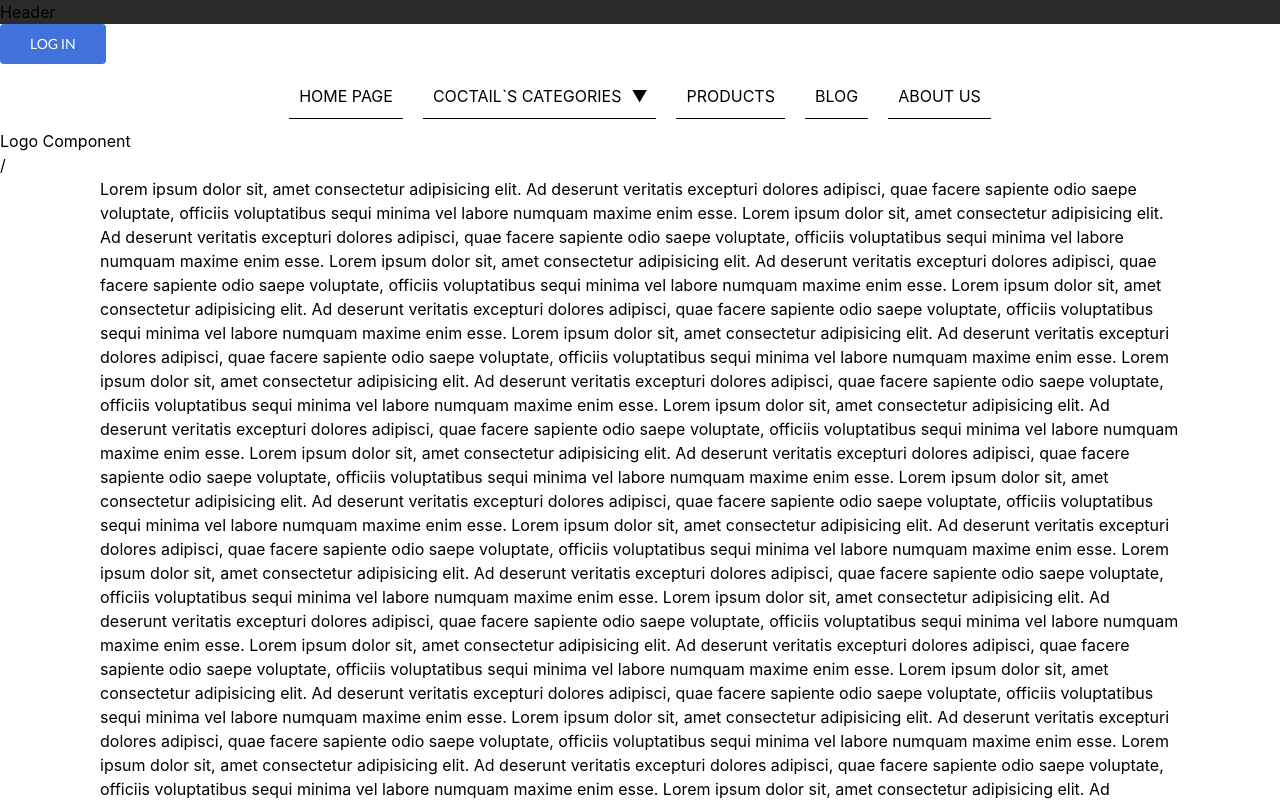
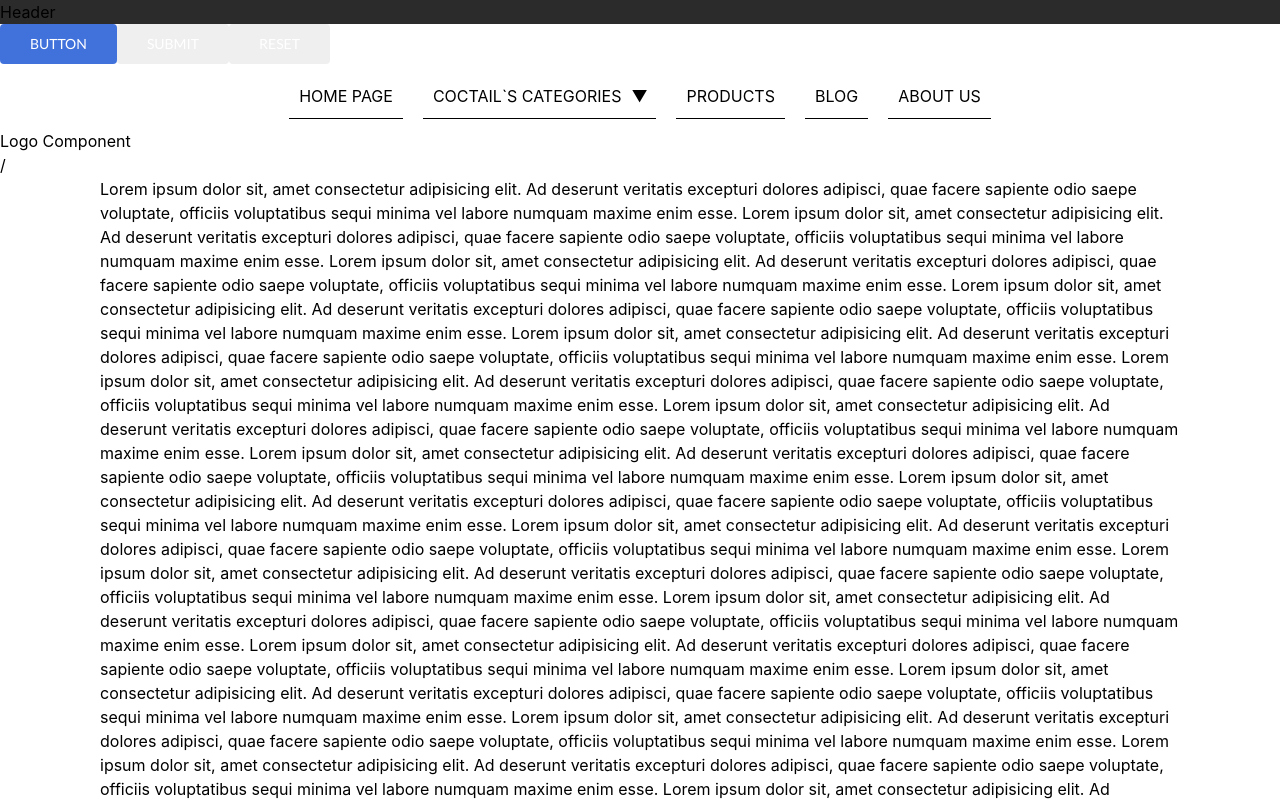
Before and after one commit to RomanMelnyk909/group-project, a React (Create React App) app: page / in a window 1280 px wide. Shown: the top 801 px of the page. Built offline with nearby package versions, Linux system fonts and the light colour scheme.

Commit message:
adeed button component

```diff
--- a/src/App.js
+++ b/src/App.js
@@ -194,8 +194,14 @@ function App() {
     <div className="App">
       <Header />
       <Button
-        title='Log In'
+        title='button'
         type='button' />
+        <Button
+        title='submit'
+        type='submit' />
+        <Button
+        title='reset'
+        type='reset' />
       <Navigation/>
       <Logo />
       <Routes>
--- a/src/components/Button/button.module.css
+++ b/src/components/Button/button.module.css
@@ -7,7 +7,7 @@ button {
     font-size: 14px;
     font-style: normal;
     font-weight: 500;
-    line-height: 20px; /* 142.857% */
+    line-height: 20px;
     text-transform: uppercase;
 }
 .button {
```
